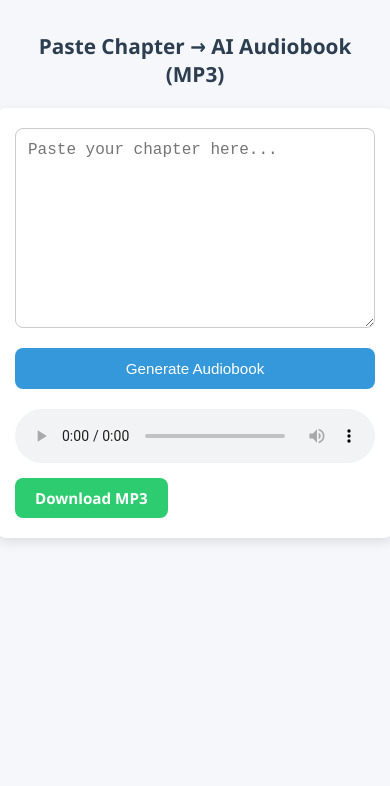
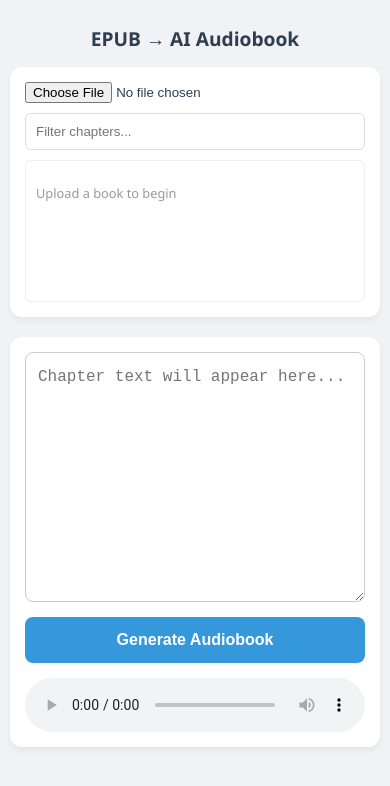
Before and after one commit to locodafux/chapter-to-mp3, a website: page index.html in a window 390 px wide. Drawn offline with nearby package versions, Linux system fonts and the light colour scheme.

Commit message:
update with epub

```diff
--- a/app.js
+++ b/app.js
@@ -1,9 +1,95 @@
+let book;
+let allChapters = []; // Store chapters globally for filtering
+
+const epubInput = document.getElementById("epubFile");
+const chapterListDiv = document.getElementById("chapterList");
+const searchInput = document.getElementById("chapterSearch"); // The new search bar
+const textArea = document.getElementById("text");
+const genBtn = document.getElementById("genBtn");
+const player = document.getElementById("player");
+const downloadBtn = document.getElementById("download");
+
+// 1. Handle EPUB Upload
+epubInput.addEventListener("change", async (event) => {
+    const file = event.target.files[0];
+    if (!file) return;
+
+    const arrayBuffer = await file.arrayBuffer();
+    book = ePub(arrayBuffer);
+
+    await book.ready;
+    const navigation = await book.loaded.navigation;
+    allChapters = flattenTOC(navigation.toc); // Save to the global array
+
+    renderChapters(allChapters); // Initial render
+});
+
+// 2. Render Chapters (Used for both initial load and filtering)
+function renderChapters(chaptersToDisplay) {
+    chapterListDiv.innerHTML = "";
+    chaptersToDisplay.forEach((chapter, index) => {
+        const div = document.createElement("div");
+        div.className = "chapter-item";
+        div.textContent = chapter.label.trim();
+        div.onclick = () => loadChapter(chapter.href);
+        chapterListDiv.appendChild(div);
+    });
+}
+
+// 3. Search Filter Logic
+searchInput.addEventListener("input", (e) => {
+    const searchTerm = e.target.value.toLowerCase();
+
+    // Filter the original full list of chapters
+    const filtered = allChapters.filter(chapter =>
+        chapter.label.toLowerCase().includes(searchTerm)
+    );
+
+    renderChapters(filtered);
+});
+
+function flattenTOC(toc) {
+    let result = [];
+    toc.forEach(item => {
+        result.push(item);
+        if (item.subitems?.length > 0) result = result.concat(flattenTOC(item.subitems));
+    });
+    return result;
+}
+
+// 4. Load Chapter Text into Textarea
+async function loadChapter(href) {
+    try {
+        textArea.value = "Loading text...";
+        const section = book.spine.get(href);
+        if (section) {
+            const contents = await section.load(book.load.bind(book));
+            const body = contents.querySelector("body");
+
+            const extras = body.querySelectorAll("script, style");
+            extras.forEach(e => e.remove());
+
+            const text = body.innerText || body.textContent;
+            textArea.value = text.trim();
+            section.unload();
+        }
+    } catch (err) {
+        console.error(err);
+        textArea.value = "Error loading chapter text.";
+    }
+}
+
+// 5. Generate Audio via API
 async function generate() {
-    const text = document.getElementById("text").value.trim();
-    if (!text) {
-      alert("Paste text first");
+    const text = textArea.value.trim();
+    if (!text || text === "Loading text...") {
+        alert("Please select a chapter with content first.");
         return;
     }
+
+    genBtn.disabled = true;
+    genBtn.textContent = "Generating AI Voice...";
+    downloadBtn.style.display = "none";
 
     try {
         const response = await fetch("/api/tts", {
@@ -17,11 +103,16 @@ async function generate() {
         const blob = await response.blob();
         const audioUrl = URL.createObjectURL(blob);
 
-      document.getElementById("player").src = audioUrl;
-      document.getElementById("download").href = audioUrl;
+        player.src = audioUrl;
+        downloadBtn.href = audioUrl;
+        downloadBtn.style.display = "inline-block";
+        player.play();
 
     } catch (err) {
         console.error(err);
-      alert("Failed to generate audio. Is the server running?");
+        alert("Failed to generate audio.");
+    } finally {
+        genBtn.disabled = false;
+        genBtn.textContent = "Generate Audiobook";
     }
 }
--- a/index.html
+++ b/index.html
@@ -3,117 +3,168 @@
 <head>
   <meta charset="UTF-8">
   <meta name="viewport" content="width=device-width, initial-scale=1.0">
-  <title>AI Audiobook MVP</title>
+  <title>AI Audiobook Reader</title>
   <style>
-    /* General body styling */
+    :root {
+      --primary: #3498db;
+      --secondary: #2ecc71;
+      --bg: #f0f2f5;
+      --text: #2c3e50;
+    }
+
     body {
-      font-family: 'Segoe UI', Tahoma, Geneva, Verdana, sans-serif;
-      background: #f5f7fa;
-      color: #333;
+      font-family: 'Segoe UI', system-ui, sans-serif;
+      background: var(--bg);
+      color: var(--text);
       margin: 0;
-      padding: 20px;
+      padding: 10px;
       display: flex;
       flex-direction: column;
       align-items: center;
-      min-height: 100vh;
     }
 
-    h2 {
-      text-align: center;
-      color: #2c3e50;
-      margin-bottom: 20px;
-      font-size: 1.5rem;
+    h2 { font-size: 1.4rem; margin: 15px 0; text-align: center; }
+
+    .main-container {
+      width: 100%;
+      max-width: 900px;
+      display: grid;
+      grid-template-columns: 300px 1fr; /* Desktop: Sidebar + Content */
+      gap: 20px;
     }
 
-    /* Container for form */
-    .container {
+    /* Card styling */
+    .card {
+      background: #fff;
+      padding: 15px;
+      border-radius: 12px;
+      box-shadow: 0 4px 6px rgba(0,0,0,0.05);
+      box-sizing: border-box;
+    }
+
+    /* Sidebar / Chapter List */
+    .sidebar {
+      display: flex;
+      flex-direction: column;
+      height: 500px;
+    }
+
+    #chapterSearch {
       width: 100%;
-      max-width: 600px;
-      background: #fff;
-      padding: 20px;
-      border-radius: 12px;
-      box-shadow: 0 4px 12px rgba(0,0,0,0.1);
+      padding: 10px;
+      margin: 10px 0;
+      border: 1px solid #ddd;
+      border-radius: 6px;
+      box-sizing: border-box;
+    }
+
+    .chapter-list {
+      flex: 1;
+      overflow-y: auto;
+      border: 1px solid #eee;
+      border-radius: 6px;
+    }
+
+    .chapter-item {
+      padding: 10px;
+      border-bottom: 1px solid #eee;
+      cursor: pointer;
+      font-size: 0.9rem;
+    }
+
+    .chapter-item:hover { background: #f8f9fa; }
+
+    /* Content Area */
+    .content-area {
+      display: flex;
+      flex-direction: column;
+      gap: 15px;
     }
 
     textarea {
       width: 100%;
-      min-height: 200px;
+      min-height: 250px;
       padding: 12px;
       border-radius: 8px;
       border: 1px solid #ccc;
+      font-size: 1rem;
+      line-height: 1.5;
       resize: vertical;
-      font-size: 1rem;
       box-sizing: border-box;
     }
 
+    .controls {
+      display: flex;
+      flex-direction: column;
+      gap: 10px;
+    }
+
     button {
-      margin-top: 15px;
-      width: 100%;
-      padding: 12px;
+      padding: 14px;
       font-size: 1rem;
+      font-weight: bold;
       border: none;
       border-radius: 8px;
-      background: #3498db;
+      background: var(--primary);
       color: #fff;
       cursor: pointer;
-      transition: background 0.3s ease;
     }
 
-    button:hover {
-      background: #2980b9;
+    button:active { transform: scale(0.98); }
+
+    audio { width: 100%; margin-top: 5px; }
+
+    #download {
+      display: none;
+      padding: 12px;
+      background: var(--secondary);
+      color: white;
+      text-decoration: none;
+      text-align: center;
+      border-radius: 8px;
+      font-weight: bold;
     }
 
-    audio {
-      display: block;
-      margin-top: 20px;
-      width: 100%;
-      outline: none;
-    }
-
-    a#download {
-      display: inline-block;
-      margin-top: 15px;
-      padding: 10px 20px;
-      border-radius: 8px;
-      background: #2ecc71;
-      color: #fff;
-      text-decoration: none;
-      font-weight: bold;
-      text-align: center;
-      transition: background 0.3s ease;
-    }
-
-    a#download:hover {
-      background: #27ae60;
-    }
-
-    /* Responsive tweaks */
-    @media (max-width: 480px) {
-      body {
-        padding: 15px;
+    /* MOBILE RESPONSIVE OVERRIDES */
+    @media (max-width: 768px) {
+      .main-container {
+        grid-template-columns: 1fr; /* Stack sidebar on top of content */
       }
 
-      h2 {
-        font-size: 1.3rem;
+      .sidebar {
+        height: 250px; /* Shorter chapter list on mobile */
       }
 
-      button, a#download {
-        font-size: 0.95rem;
-      }
+      h2 { font-size: 1.2rem; }
     }
   </style>
 </head>
 <body>
 
-  <h2>Paste Chapter → AI Audiobook (MP3)</h2>
+  <h2>EPUB → AI Audiobook</h2>
 
-  <div class="container">
-    <textarea id="text" placeholder="Paste your chapter here..."></textarea>
-    <button onclick="generate()">Generate Audiobook</button>
-    <audio id="player" controls></audio>
-    <a id="download" download="chapter.mp3">Download MP3</a>
+  <div class="main-container">
+    <div class="card sidebar">
+      <input type="file" id="epubFile" accept=".epub" style="width: 100%;">
+      <input type="text" id="chapterSearch" placeholder="Filter chapters...">
+      <div class="chapter-list" id="chapterList">
+        <p style="padding:10px; color:#999; font-size:0.8rem;">Upload a book to begin</p>
+      </div>
+    </div>
+
+    <div class="card content-area">
+      <textarea id="text" placeholder="Chapter text will appear here..."></textarea>
+
+      <div class="controls">
+        <button id="genBtn" onclick="generate()">Generate Audiobook</button>
+        <audio id="player" controls></audio>
+        <a id="download" download="audiobook_chapter.mp3">Download MP3</a>
+      </div>
+    </div>
   </div>
 
+  <script src="https://cdnjs.cloudflare.com/ajax/libs/jszip/3.10.1/jszip.min.js"></script>
+  <script src="https://unpkg.com/epubjs/dist/epub.min.js"></script>
   <script src="app.js"></script>
 </body>
 </html>
```
Lines whose indentation alone changed are shown as unchanged.
